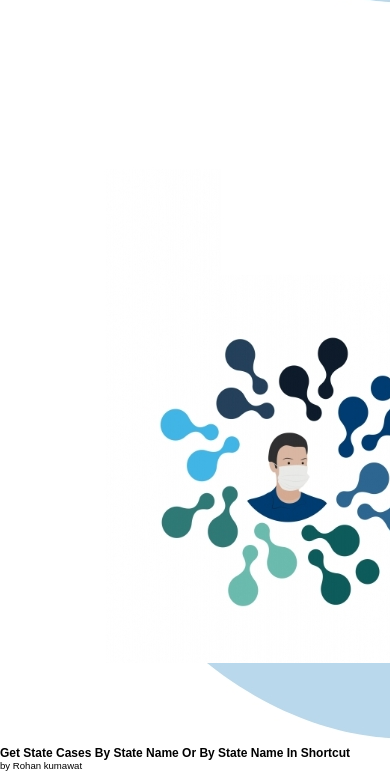
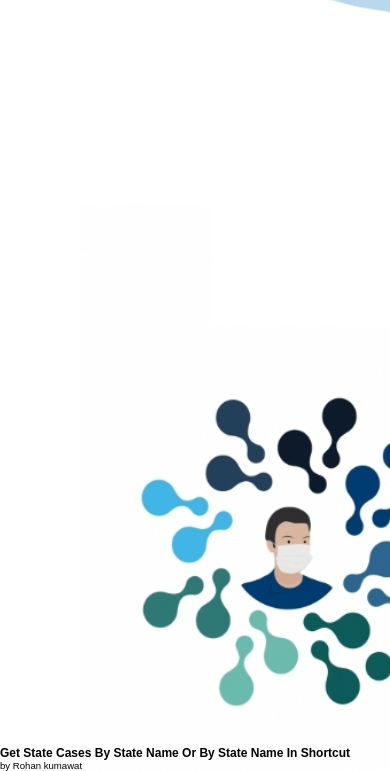
Before and after one commit to rohankumawat001/Corona-Tracker, a plain HTML site: page index.html in a window 390 px wide. Shown: the part 73-844 px from the top of the page. Drawn offline with Linux system fonts and the light colour scheme; no server answers.

Commit message:
fourth commit

```diff
--- a/css/style.css
+++ b/css/style.css
@@ -16,15 +16,20 @@
 
 }
 body,html{
-    background:url("/images/web-bg.jpg");
+
+
+    font-size: 10px;
+    font-family: Poppins,sans-serif;
+
+
+}
+.container{
+    width: 100vw;
+    height: 100vh;
+    overflow: hidden;
+    background-image:url("/images/web-bg.jpg");
     background-position: center;
     background-size: cover;
-    font-size: 10px;
-    font-family: Poppins,sans-serif;
-    width: 100vw;
-    height: 100%;
-    overflow: hidden;
-
 }
 .navbar{
     width: 95vw;
@@ -154,10 +159,14 @@ bottom: 0;
 
 @media only screen and (max-width:600px){
     body,html{
-        background: url("/images/iPhone\ 6-7-8\ Plus\ –\ 1.jpg");
         font-size: 8px;
         width: 100vw;
         overflow: hidden;
+    }
+    .container{
+        background-position: center;
+        background-image: url("/images/iPhone\ 6-7-8\ Plus\ –\ 1.jpg");
+
     }
     .heading img{
         width: 2.5rem;
--- a/index.html
+++ b/index.html
@@ -9,6 +9,7 @@
     <link rel="icon" type="image/png" href="images/Group 3.png"/>
 </head>
 <body>
+    <div class="container">
     <div class="navbar">
         <div class="inputBox">
             <input type="text" id="getText" spellcheck="false">
@@ -21,6 +22,7 @@
         <h1>Get state cases by State name or By state name in shortcut</h1>
         <p>by Rohan kumawat</p>
     </div>
+</div>
     <script src="javascript/main.js"></script>
 </body>
 </html>
```
